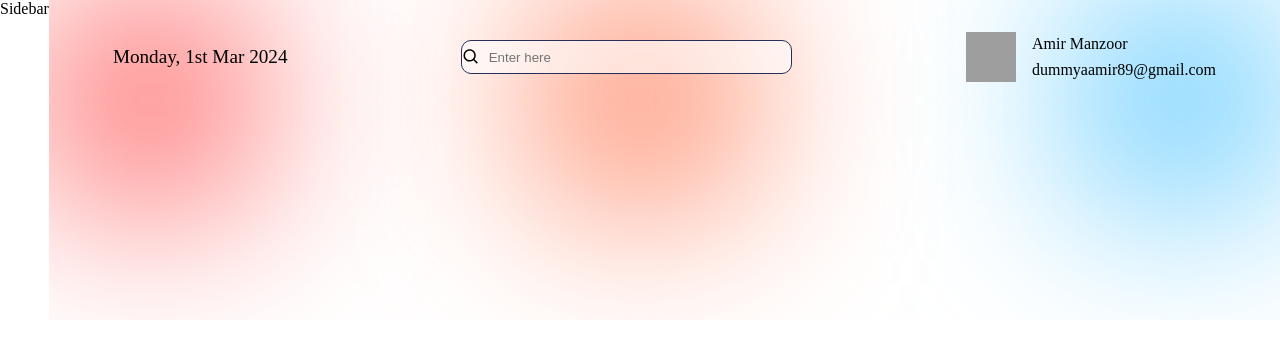
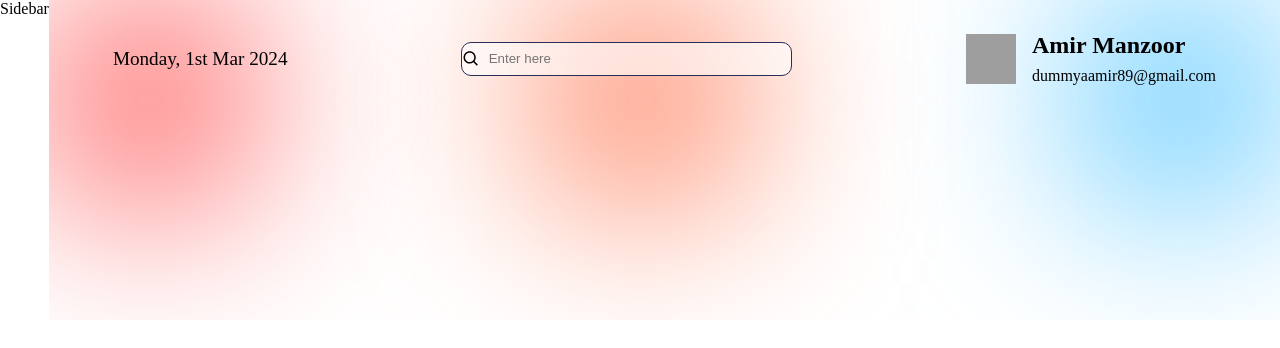
Before and after one commit to Aamir-Manzoor/Digital-Business, a React (Vite) app: page / in a window 1280 px wide. Shown: the top 348 px of the page. Built offline with nearby package versions, Linux system fonts and the light colour scheme; grey boxes are pictures that could not be loaded.

Commit message:
changes in style----layout

```diff
--- a/src/layouts/Layout.module.css
+++ b/src/layouts/Layout.module.css
@@ -77,3 +77,8 @@
     flex-direction: column;
     gap: 0.5rem;
 }
+
+.details >:nth-child(1){
+    font-size:1.5rem;
+    font-weight: bold;
+}
```
